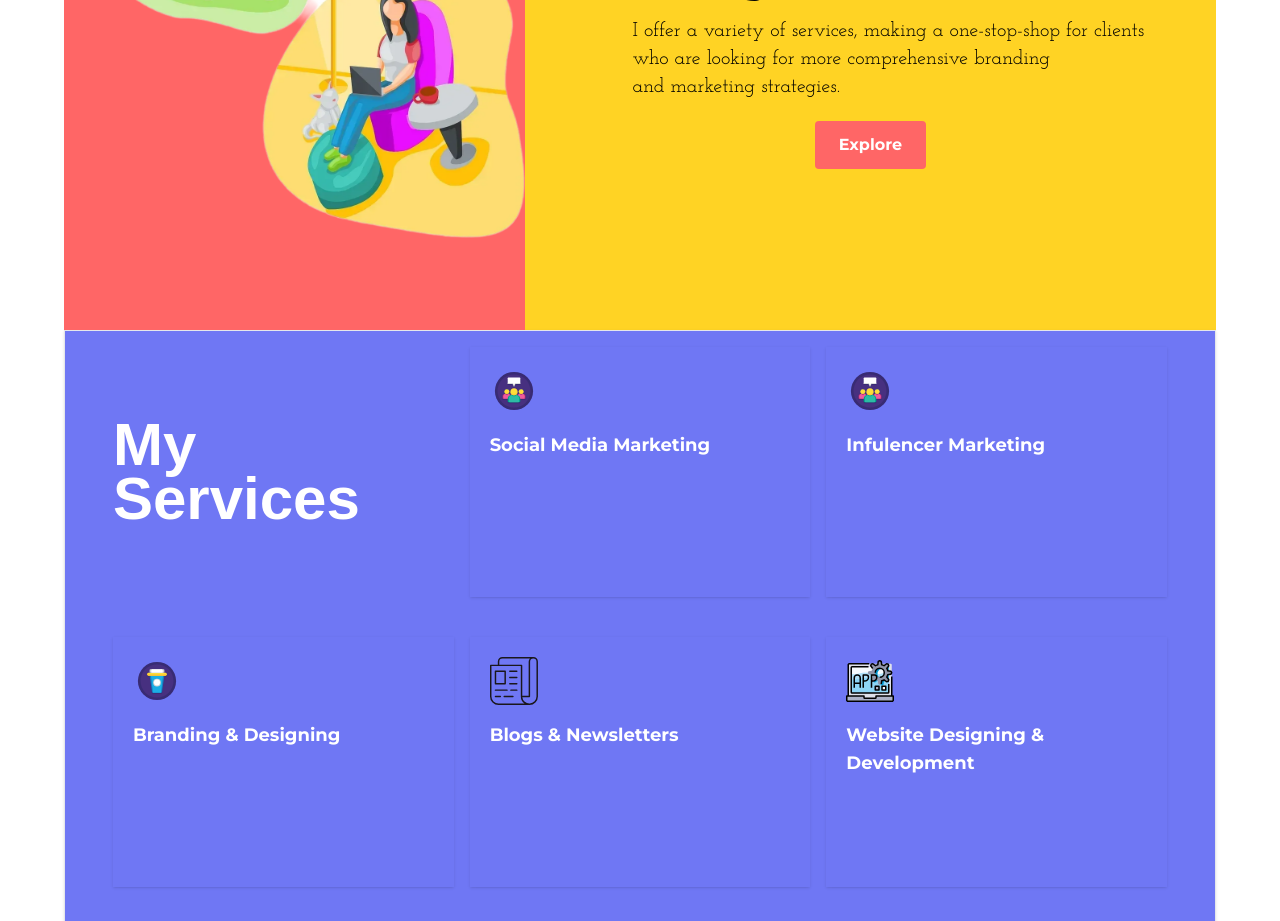
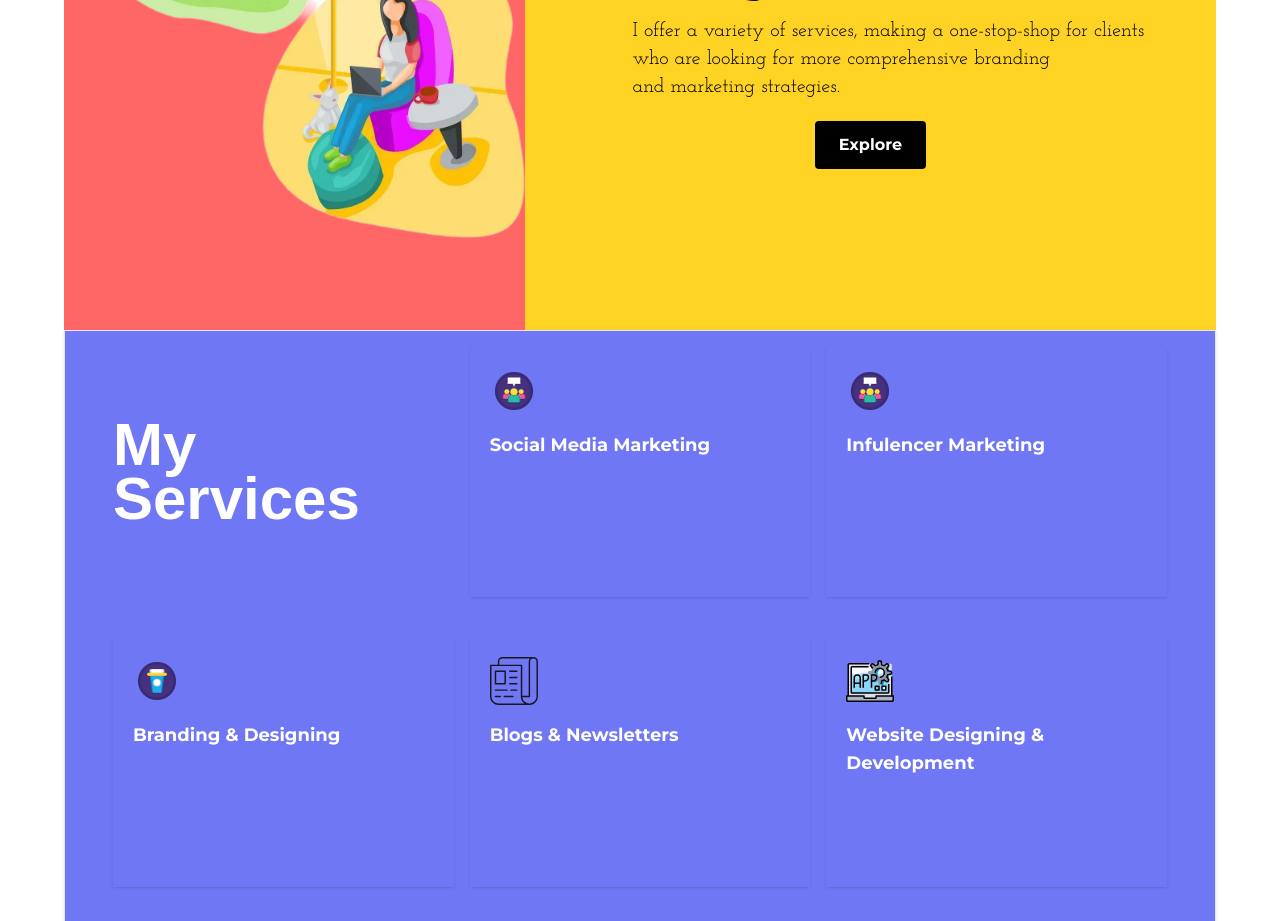
Before and after one commit to Sakshi4698/Sakshi_Portfolio, a website built with Vite: page index.html in a window 1280 px wide. Shown: the part 1823-2744 px from the top of the page. Built offline with nearby package versions, Linux system fonts and the light colour scheme; files whose address does not match are found by name; a web font is replaced by a local one.

Commit message:
Update index.html

```diff
--- a/index.html
+++ b/index.html
@@ -175,7 +175,7 @@
                 <div class="flex  cursor-pointer group justify-center  items-center ">
                     <button
     href="./work.html"
-    class="font-montserrat font-bold text-white bg-lightRed py-3 px-6 rounded transition-transform duration-300 transform hover:scale-105 hover:bg-red-500">
+    class="font-montserrat font-bold text-white bg-black py-3 px-6 rounded transition-transform duration-300 transform hover:scale-105 hover:bg-red-500">
     Explore
 </button>
 
```
